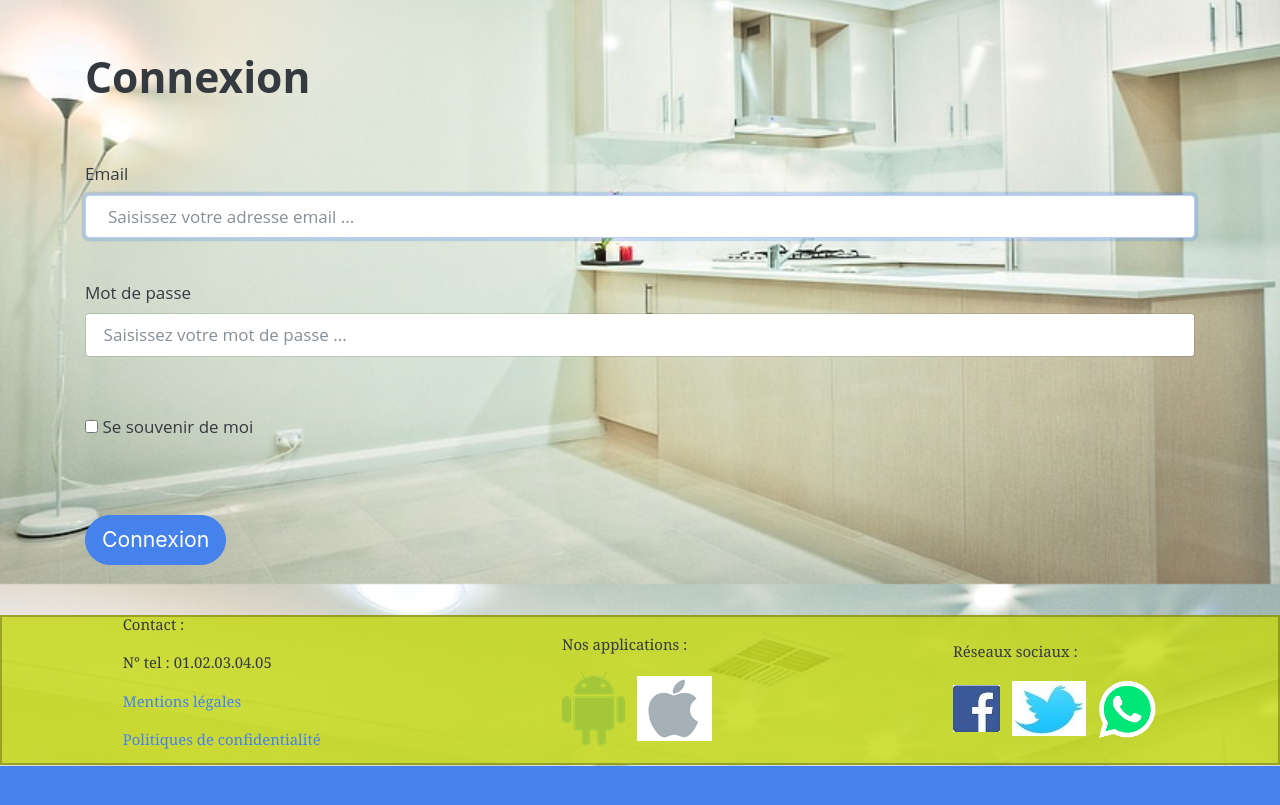
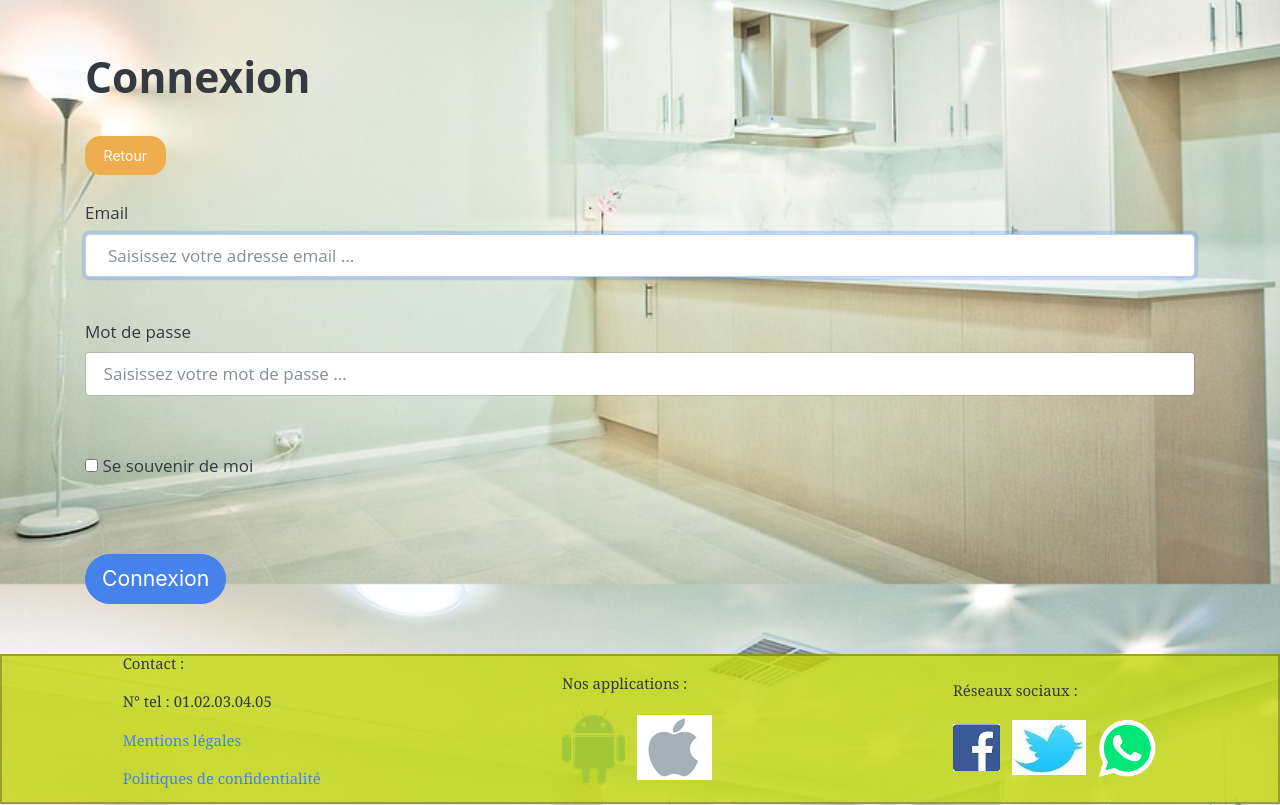
Before and after one commit to Elfebleu9/projet2, a Symfony app: template templates/security/login.html.twig in a window 1280 px wide. Shown: the part 216-1021 px from the top of the page. Before the commit the page ends 982 px from the top, so only its background shows below. Run offline with Twig, Linux system fonts and the light colour scheme; the template is opened without the code that fills it, so the values that code supplies are empty; some libraries are stand-ins or nearby versions.

Commit message:
commit ??

```diff
--- a/templates/base.html.twig
+++ b/templates/base.html.twig
@@ -6,9 +6,6 @@
         <link rel="icon" href="../Img/favicon-18x18.png" type="image/png" sizes="16x16">
         <link rel="manifest" href="/manifest.json">
         <meta name="theme-color" content="#ffffff">
-        {# <meta name="msapplication-TileColor" content="#ffffff">
-        <meta name="msapplication-TileImage" content="/ms-icon-144x144.png">
-        <meta name="theme-color" content="#ffffff"> #}
         <link rel="stylesheet" href="https://bootswatch.com/4/litera/bootstrap.min.css">
         <link rel="stylesheet" href="style2.css" type="text/css">
         {% block stylesheets %}
--- a/templates/procedural.html.twig
+++ b/templates/procedural.html.twig
@@ -9,6 +9,8 @@
 		<title>Quoi de 9 ?</title>
 		<meta charset="UTF-8">
 		<meta name="viewport" content="width=device-width, initial-scale=1.0">
+ 		<link rel="icon" href="../Img/favicon-18x18.png" type="image/png" sizes="16x16">
+        <link rel="manifest" href="/manifest.json">
 		<link rel="stylesheet" href="style2.css" type="text/css">
 		<link href="https://fonts.googleapis.com/css?family=Open+Sans" rel="stylesheet">
 
--- a/templates/security/login.html.twig
+++ b/templates/security/login.html.twig
@@ -9,8 +9,11 @@
                 <div class="alert alert-danger">{{ error.messageKey|trans(error.messageData, 'security') }}</div>
             {% endif %}
 
+                <h1 id="ce">Connexion</h1><br/>
+                <a href="{{path('home2')}}" class="btn btn-warning">Retour</a><br/><br/>
+
                 <form action="{{ path('app_login') }}" method="post">
-                <h1 id="ce">Connexion</h1><br/><br/>
+
 
                     <div class="form-group">
                         <label > Email</label>
--- a/templates/security/registration.html.twig
+++ b/templates/security/registration.html.twig
@@ -5,6 +5,7 @@
         <div class="container">
 
             <h1 id="ce">Inscription</h1><br/><br/>
+            <a href="{{path('home2')}}" class="btn btn-warning">Retour</a><br/><br/><br/>
 
             {{ form_start(form) }}
 
```
Also changed, not shown: public/Img/favicon-18x18.png. Lines whose indentation alone changed are shown as unchanged.
